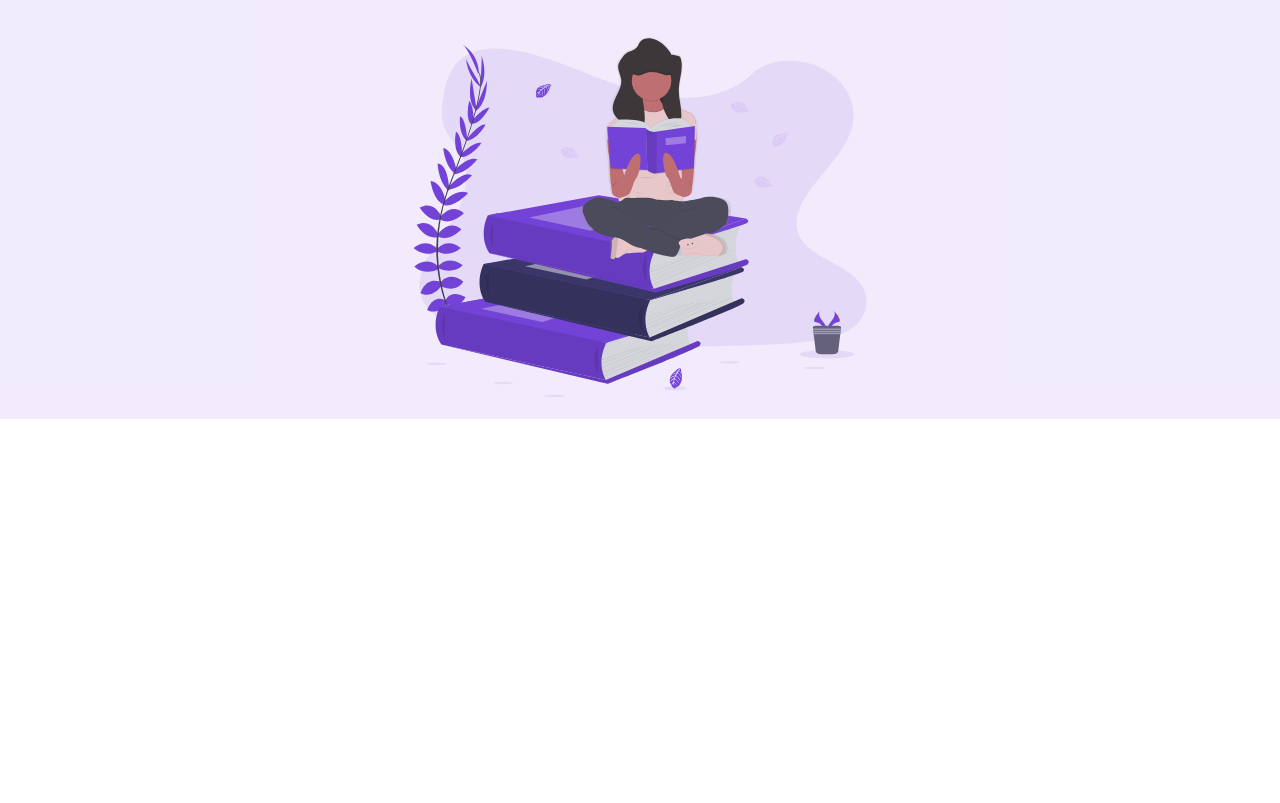
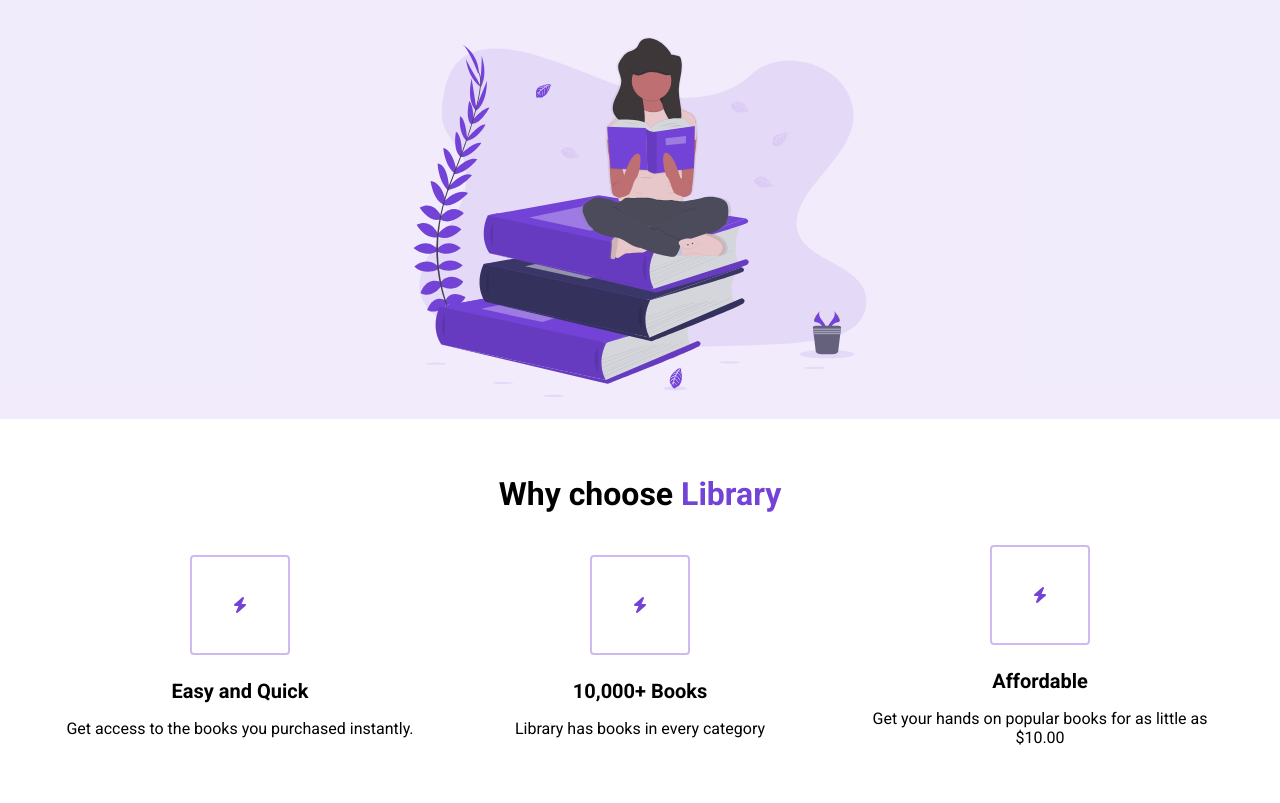
Before and after one commit to jbouch11/E-Commerce-Project, a plain HTML site: page index.html in a window 1280 px wide. Shown: the part 381-1184 px from the top of the page. Before the commit the page ends 822 px from the top, so only its background shows below. Drawn offline with Linux system fonts and the light colour scheme.

Commit message:
Why choose library section complete

```diff
--- a/index.html
+++ b/index.html
@@ -6,6 +6,7 @@
     <meta name="viewport" content="width=device-width, initial-scale=1.0" />
     <title>Document</title>
     <link rel="stylesheet" href="styles.css" />
+    <script src="https://kit.fontawesome.com/c8e4d183c2.js" crossorigin="anonymous"></script>
   </head>
   <body>
     <section id="landing">
@@ -32,5 +33,69 @@
         </div>
       </header>
     </section>
+
+    <main>
+      <section id="highlights">
+        <div class="container">
+          <div class="row">
+            <h2 class="section__title">
+              Why choose <span class="purple">Library</span>
+            </h2>
+            <div class="highlight__wrapper">
+              <div class="highlight">
+                <div class="highlight__img">
+                  <i class="fas fa-bolt"></i>
+                </div>
+                  <h3 class="highlight__subtitle">
+                    Easy and Quick
+                  </h3>
+                  <p class="highlight__para">
+                    Get access to the books you purchased instantly.
+                  </p>
+              </div>
+              <div class="highlight">
+                <div class="highlight__img">
+                  <i class="fas fa-bolt"></i>
+                </div>
+                  <h3 class="highlight__subtitle">
+                    10,000+ Books
+                  </h3>
+                  <p class="highlight__para">
+                    Library has books in every category
+                  </p>
+              </div>
+              <div class="highlight">
+                <div class="highlight__img">
+                  <i class="fas fa-bolt"></i>
+                </div>
+                  <h3 class="highlight__subtitle">
+                    Affordable
+                  </h3>
+                  <p class="highlight__para">
+                    Get your hands on popular books for as little as $10.00
+                  </p>
+              </div>
+            </div>
+          </div>
+        </div>
+      </section>
+         <!-- </div>
+        </div>
+      </section>
+      <section id="features">
+        <div class="container">
+          <div class="row">
+
+          </div>
+        </div>
+      </section>
+      <section id="recent">
+        <div class="container">
+          <div class="row">
+
+          </div>
+        </div>
+      </section> -->
+    </main>
   </body>
 </html>
--- a/styles.css
+++ b/styles.css
@@ -124,3 +124,50 @@ button:active {
 .header__img--wrapper {
   padding: 20px;
 }
+
+.container {
+  padding: 56px 0;
+}
+
+.row {
+  width: 100%;
+  max-width: 1200px;
+  margin: 0 auto;
+}
+
+/* Highlights */
+
+.highlight__wrapper {
+  display: flex;
+}
+
+.highlight {
+  padding: 0 24px;
+  width: calc(100% / 3);
+  display: flex;
+  align-items: center;
+  justify-content: center;
+  flex-direction: column;
+}
+
+.highlight__para {
+  text-align: center;
+}
+
+.highlight__img {
+  border: 2px solid #7342d65d;
+  color: #7342d6;
+  width: 100px;
+  height: 100px;
+  display: flex;
+  align-items: center;
+  justify-content: center;
+  border-radius: 4px;
+  font-style: 32px;
+  margin-bottom: 24px;
+}
+
+.highlight__subtitle {
+  font-size: 20px;
+  margin-bottom: 16px;
+}
```
